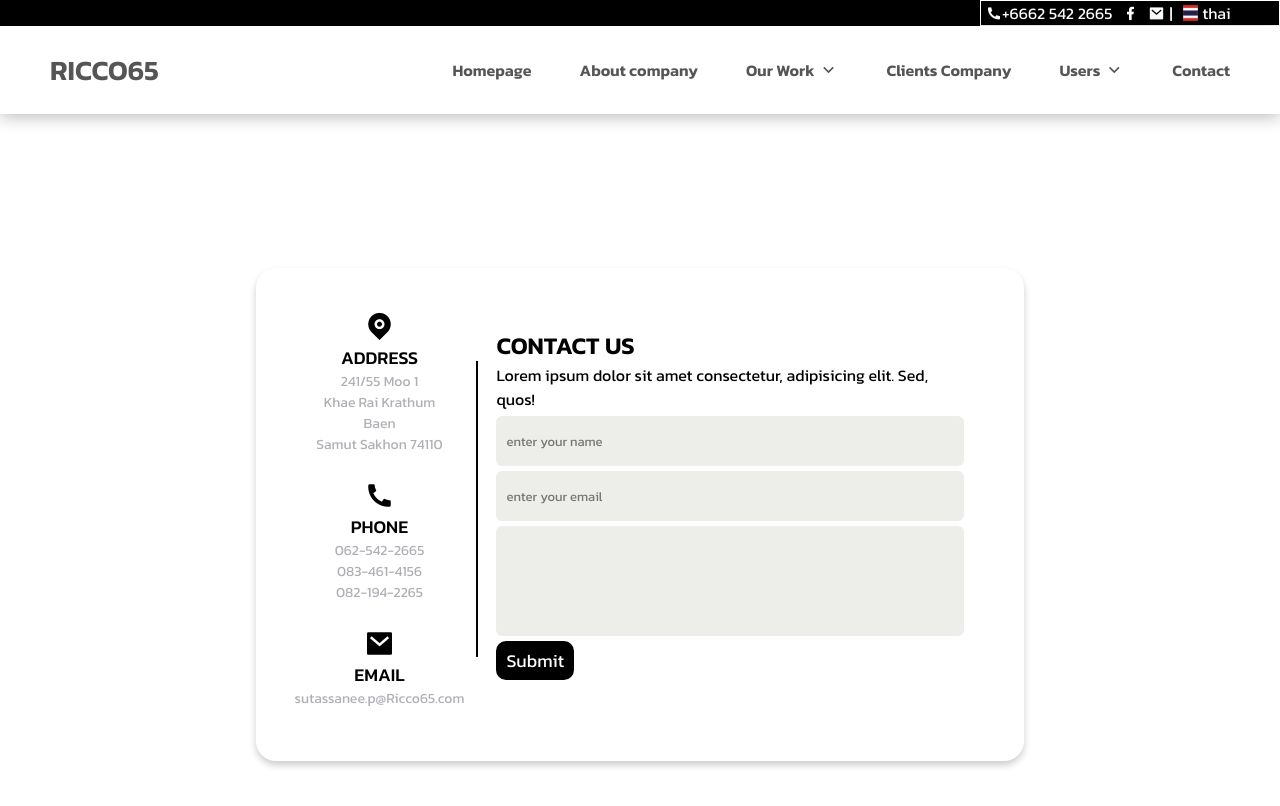
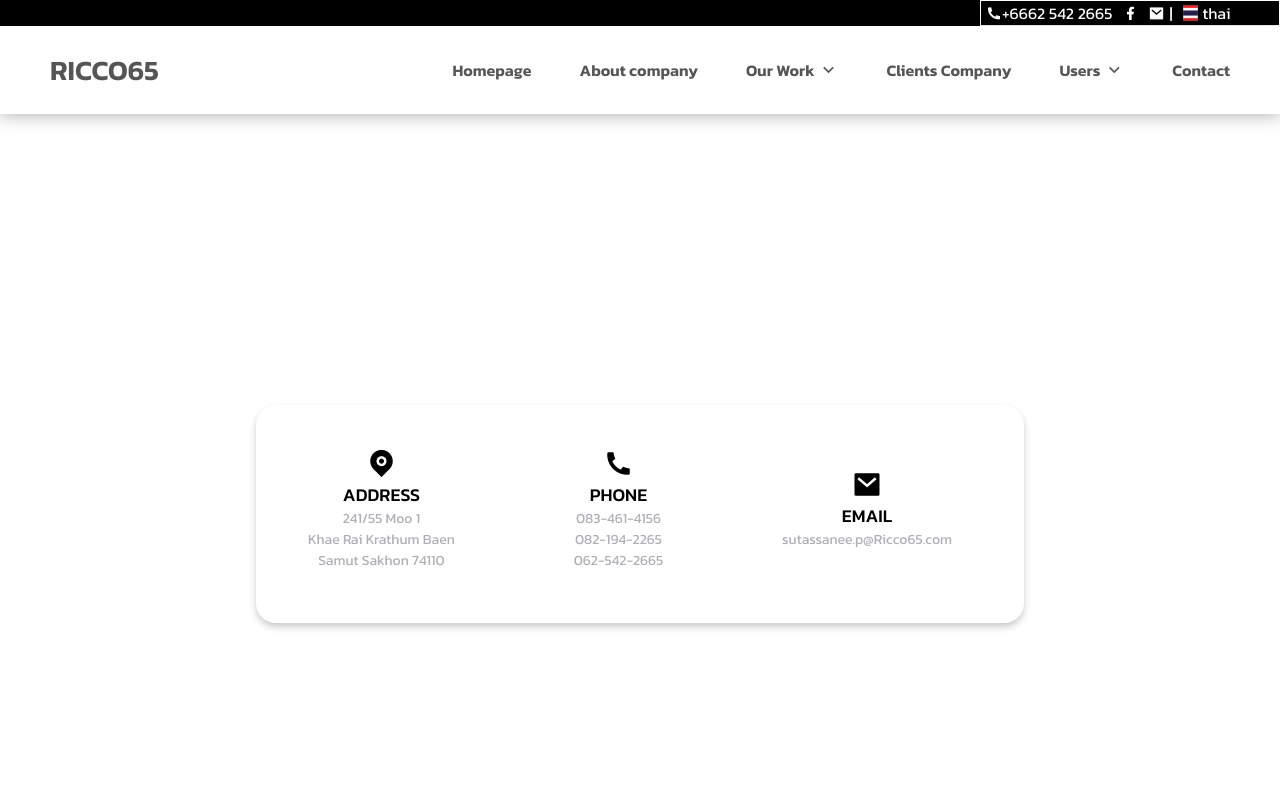
Before and after one commit to p3xelz/web, a plain HTML site: page contact.html in a window 1280 px wide. Drawn offline with nearby package versions, Linux system fonts and the light colour scheme.

Commit message:
update_7

```diff
--- a/contact.css
+++ b/contact.css
@@ -413,16 +413,17 @@
     justify-content: space-between;
 }
 .containor_contact .contant .left-side {
-    width: 25%;
+    width: 100%;
     height: 100%;
     display: flex;
-    flex-direction: column;
+    /* แก้กับเป็น column */
+    flex-direction: row;
     justify-content: space-between;
     margin-top: 10px;
     align-items: center;
     position: relative;
 }
-.contant .left-side::before{
+/* .contant .left-side::before{
     content: "";
     position: absolute;
     height: 70%;
@@ -431,7 +432,7 @@
     top: 50%;
     transform: translateY(-50%);
     background: #000;
-}
+} */
 .address_text1 , .address_text2 , .address_text3 , .tel1 , .tel2 , .tel3 ,.email1 {
     font-size: 14px;
     color: #afafb6;
@@ -451,21 +452,21 @@
     font-weight: 500;
     color: #000;
 }
-.containor_contact .contant .right-side{
+/* .containor_contact .contant .right-side{
     width: 70%;
     height: 100%;
     margin-left: 0px;
-}
+} */
 .contant .left-side .details {
     margin: 12px;
     text-align: center;
 }
-.right-side .input-box {
+/* .right-side .input-box {
     height: 50px;
     width: 100%;
     margin: 5px 0;
-}
-.right-side .input-box input , .right-side .input-box textarea{
+} */
+/* .right-side .input-box input , .right-side .input-box textarea{
     padding: 5px 10px;
     height: 100%;
     width: 100%;
@@ -499,7 +500,7 @@
     border-radius: 9px;
     border: #000 solid 2px;
     transition: .4s ease;
-}
+} */
 
 @media (max-width:950px){
     .containor_contact{
@@ -519,7 +520,7 @@
     }
     .containor_contact .contant .left-side{
         width: 100%;
-        flex-direction: row;
+        /* flex-direction: row; */
         margin-top: 30px;
         justify-content: center;
         flex-wrap: wrap;
--- a/contact.html
+++ b/contact.html
@@ -147,12 +147,12 @@
                         </a>
                     </div>
                     <div class="phone_contact details">
-                        <a href="tel:062-542-2665" target="_blank">
+                        <a href="tel:083-461-4156" target="_blank">
                             <i class="ri-phone-fill"></i>
                             <div class="topic">PHONE</div>
-                            <div class="tel1">062-542-2665</div>
-                            <div class="tel2">083-461-4156</div>
-                            <div class="tel3">082-194-2265</div>
+                            <div class="tel1">083-461-4156</div>
+                            <div class="tel2">082-194-2265</div>
+                            <div class="tel3">062-542-2665</div>
                         </a>
                     </div>
                     <div class="email_contact details">
@@ -161,7 +161,7 @@
                             <div class="email1">sutassanee.p@Ricco65.com</div>
                     </div>
                 </div>
-                <div class="right-side">
+                <!-- <div class="right-side">
                         <div class="topic-text">CONTACT US  </div>
                             <p>Lorem ipsum dolor sit amet consectetur, adipisicing elit. Sed, quos!</p>
 
@@ -181,7 +181,7 @@
                                 </div>
                               </form>
                         </div>
-                </div>
+                </div> -->
             </div>
         </div>
       </section>
```
Also changed, not shown: Display.html (+3 -3 lines).
